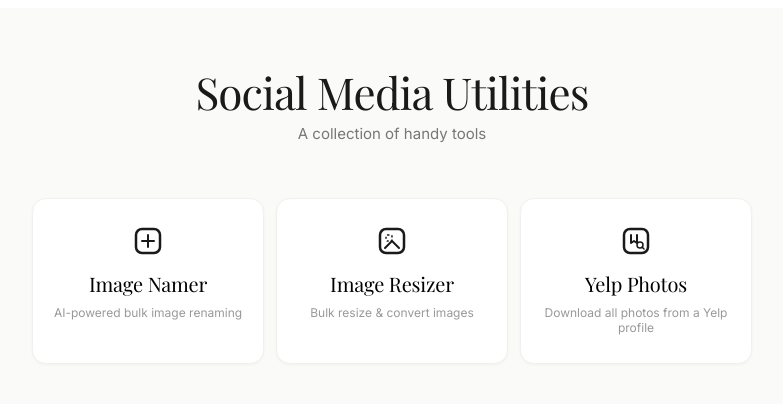
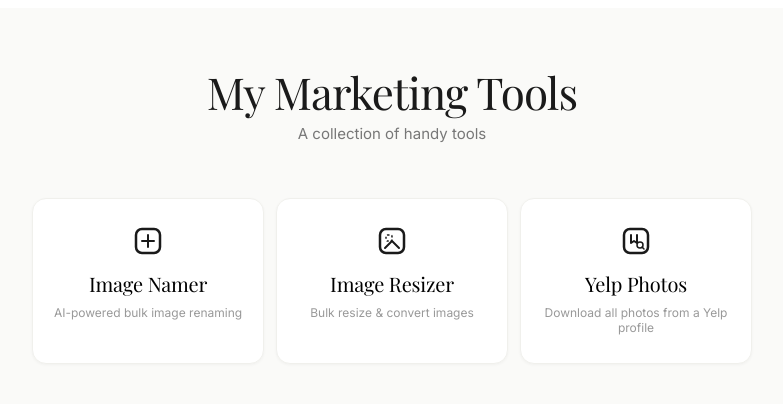
Before and after one commit to asolace/social-media-utilities, a React (Vite) app: page / in a window 1280 px wide. Shown: the top 404 px of the page, without its empty margins (248-1031 px from the left). Built offline with nearby package versions, Linux system fonts and the light colour scheme.

Commit message:
rename and add favicon

```diff
--- a/index.html
+++ b/index.html
@@ -2,8 +2,9 @@
 <html lang="en">
   <head>
     <meta charset="UTF-8" />
+    <link rel="icon" type="image/svg+xml" href="/favicon.png" />
     <meta name="viewport" content="width=device-width, initial-scale=1.0" />
-    <title>Social Media Utilities</title>
+    <title>My Marketing Tools</title>
   </head>
   <body>
     <div id="root"></div>
--- a/package.json
+++ b/package.json
@@ -1,5 +1,5 @@
 {
-  "name": "social-media-utilities",
+  "name": "my-marketing-tools",
   "private": true,
   "version": "1.0.0",
   "type": "module",
--- a/src/App.jsx
+++ b/src/App.jsx
@@ -51,7 +51,7 @@ export default function App() {
       `}</style>
 
       <header style={styles.header}>
-        <h1 style={styles.title}>Social Media Utilities</h1>
+        <h1 style={styles.title}>My Marketing Tools</h1>
         <p style={styles.subtitle}>A collection of handy tools</p>
       </header>
 
```
Also changed, not shown: public/favicon.png (added), 1 other file (tests, documents, lock files or other folders).
